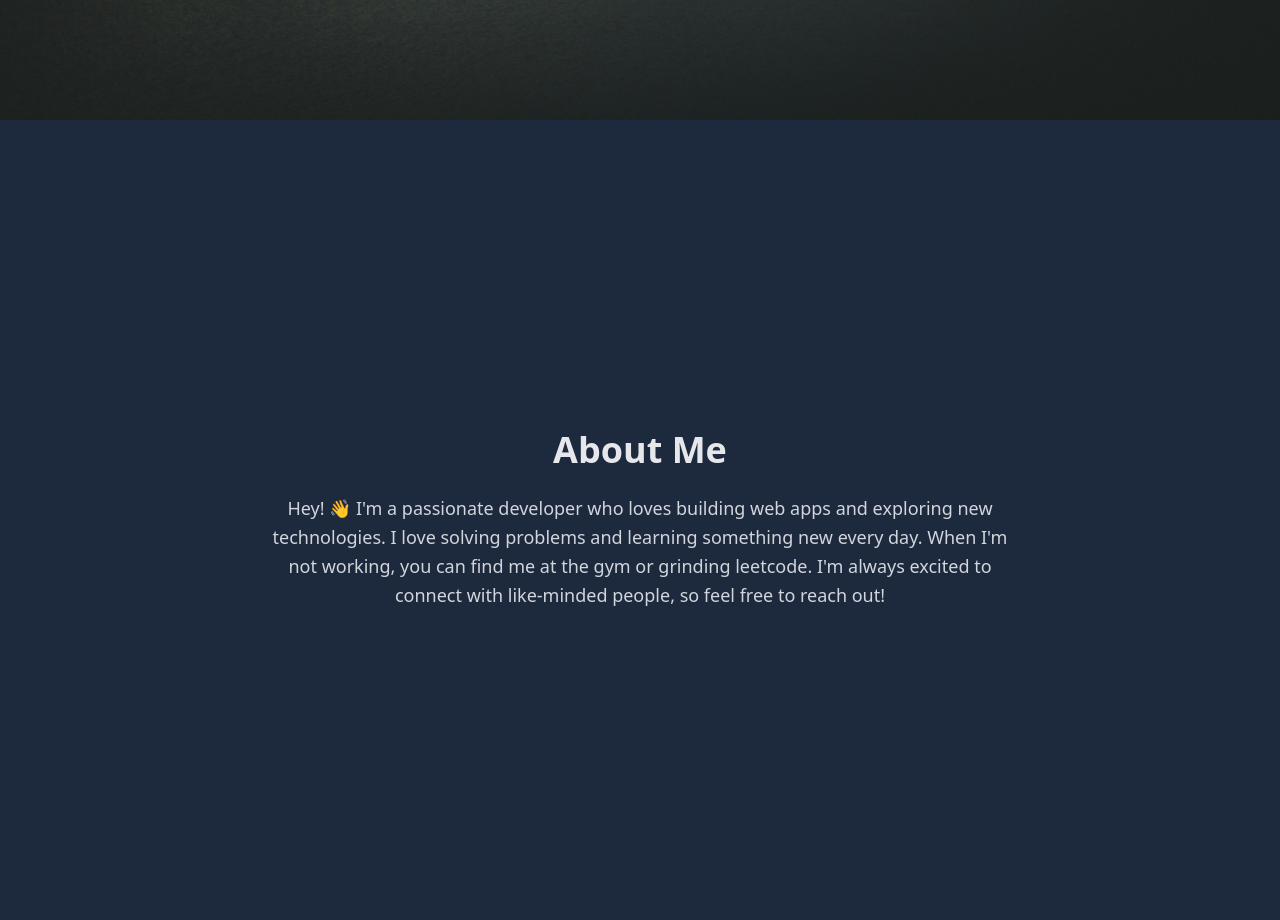
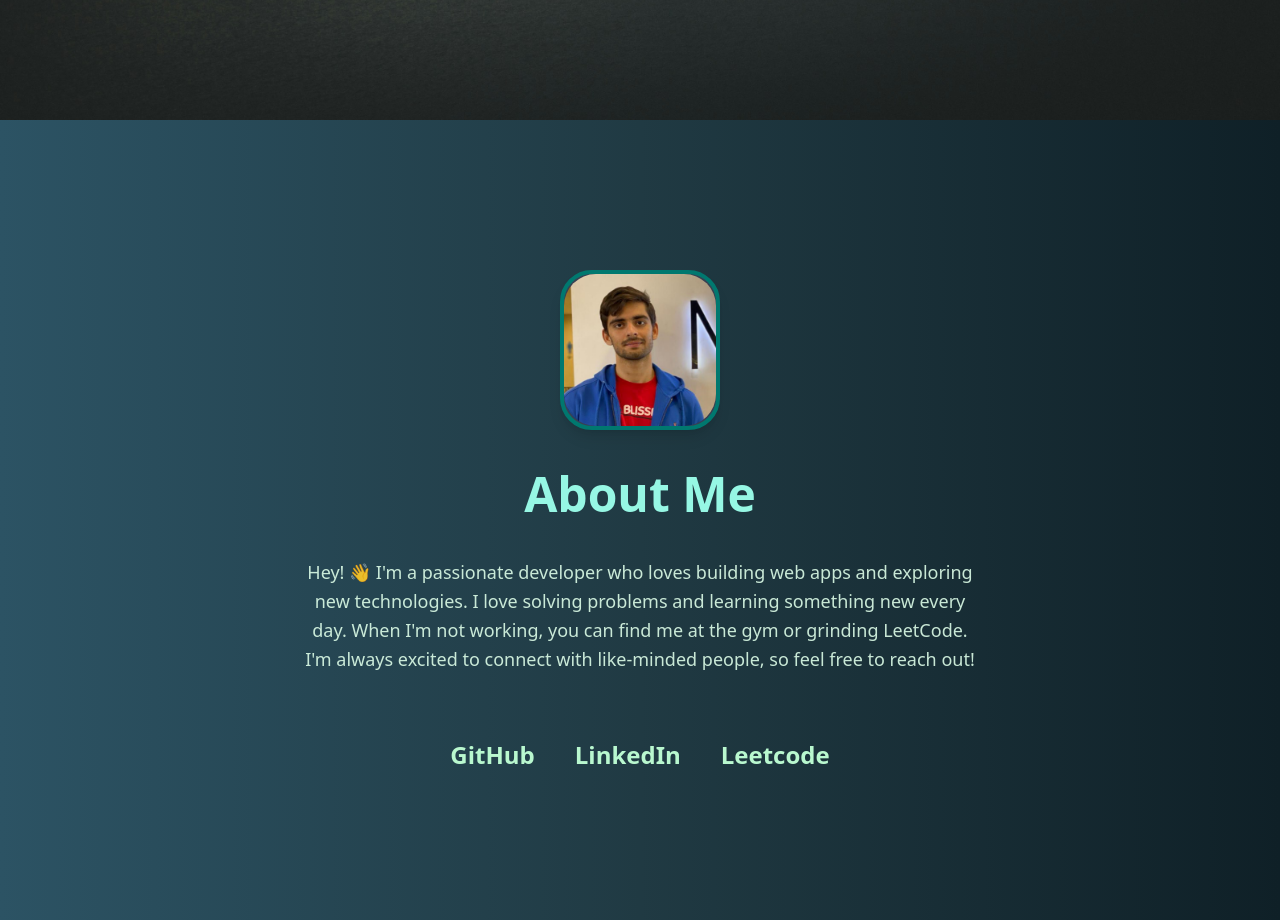
Before and after one commit to vasubhrdwj/PortFolioV-v1, a React (Vite) app: page / in a window 1280 px wide. Shown: the part 680-1600 px from the top of the page. Built offline with nearby package versions, Linux system fonts and the light colour scheme.

Commit message:
Completed about page

```diff
--- a/src/components/About.jsx
+++ b/src/components/About.jsx
@@ -4,20 +4,88 @@ const About = () => {
   return (
     <motion.section
       id="about"
-      className="min-h-screen flex items-center justify-center px-10 py-20 bg-slate-800 text-gray-200"
-      initial={{ opacity: 0, y: 50 }}       // start slightly faded & moved down
-      whileInView={{ opacity: 1, y: 0 }}   // fade in + move up when in view
+      className="min-h-screen flex items-center justify-center px-10 py-24
+                 bg-[linear-gradient(to_right,#2C5364,#203A43,#0F2027)]
+                 text-green-100"
+      initial={{ opacity: 0, y: 60, scale: 0.95 }}
+      whileInView={{ opacity: 1, y: 0, scale: 1 }}
       transition={{ duration: 1, ease: "easeOut" }}
-      viewport={{ once: true }}            // animate only the first time you scroll
+      viewport={{ once: true, amount: 0.3 }}
     >
-      <div className="max-w-3xl text-center space-y-6">
-        <h2 className="text-4xl font-extrabold">About Me</h2>
-        <p className="text-lg leading-relaxed text-gray-300">
-            Hey! 👋 I'm a passionate developer who loves building web apps and exploring
-            new technologies. I love solving problems and learning something new every day.
-            When I'm not working, you can find me at the gym or grinding leetcode.
-            I'm always excited to connect with like-minded people, so feel free to reach out!
-        </p>
+      <div className="max-w-3xl flex flex-col items-center text-center space-y-10">
+
+        <motion.div
+          className="w-40 h-40 rounded-4xl bg-gray-700 border-4 border-teal-700 shadow-lg"
+          initial={{ opacity: 0, scale: 0.8 }}
+          whileInView={{ opacity: 1, scale: 1 }}
+          transition={{ duration: 0.8, ease: "easeOut" }}
+          viewport={{ once: true }}
+        >
+            <img
+        src="src/assets/WhatsappDp_July2024.jpg"
+        alt="Your Name"
+        className="w-full h-full rounded-4xl object-cover"
+        />
+        </motion.div>
+
+        {/* Heading */}
+        <motion.h2
+          className="text-5xl font-extrabold text-teal-200"
+          initial={{ opacity: 0, y: 30 }}
+          whileInView={{ opacity: 1, y: 0 }}
+          transition={{ duration: 0.8, ease: "easeOut" }}
+          viewport={{ once: true }}
+        >
+          About Me
+        </motion.h2>
+
+        {/* Description */}
+        <motion.p
+          className="text-lg leading-relaxed text-green-100/90 max-w-2xl"
+          initial={{ opacity: 0, y: 30 }}
+          whileInView={{ opacity: 1, y: 0 }}
+          transition={{ duration: 1, delay: 0.3, ease: "easeOut" }}
+          viewport={{ once: true }}
+        >
+          Hey! 👋 I'm a passionate developer who loves building web apps and exploring
+          new technologies. I love solving problems and learning something new every day.
+          When I'm not working, you can find me at the gym or grinding LeetCode.
+          I'm always excited to connect with like-minded people, so feel free to reach out!
+        </motion.p>
+
+        <motion.div
+          className="flex space-x-10 mt-6"
+          initial={{ opacity: 0 }}
+          whileInView={{ opacity: 1 }}
+          transition={{ duration: 1, delay: 0.6 }}
+          viewport={{ once: true }}
+        >
+          <a
+            href="https://github.com/vasubhrdwj"
+            target="_blank"
+            rel="noopener noreferrer"
+            className="text-green-200 hover:text-white transition text-2xl font-semibold"
+          >
+            GitHub
+          </a>
+
+          <a
+            href="https://www.linkedin.com/in/vasubhardwajind/"
+            target="_blank"
+            rel="noopener noreferrer"
+            className="text-green-200 hover:text-white transition text-2xl font-semibold"
+          >
+            LinkedIn
+          </a>
+          <a
+            href="https://leetcode.com/u/vasubhrdwj/"
+            target="_blank"
+            rel="noopener noreferrer"
+            className="text-green-200 hover:text-white transition text-2xl font-semibold"
+          >
+            Leetcode
+          </a>
+        </motion.div>
       </div>
     </motion.section>
   );
```
Also changed, not shown: src/assets/WhatsappDp_July2024.jpg (added).
